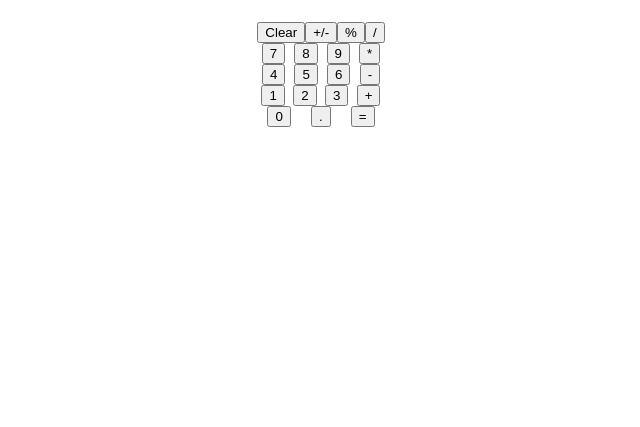
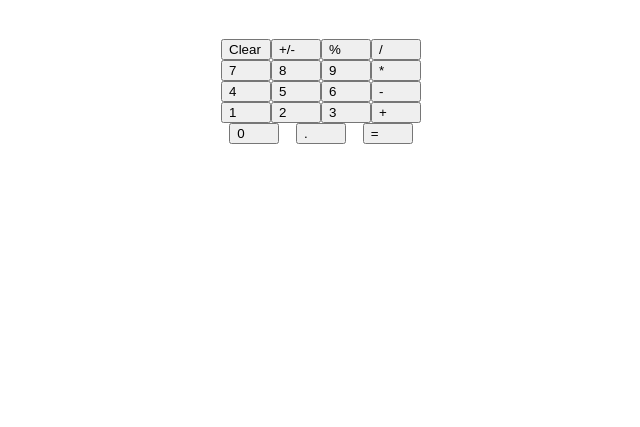
Before and after one commit to itsdavehimself/top-calculator, a plain HTML site: page index.html in a window 1280 px wide. Shown: the part 373-800 px from the top of the page, without its empty margins (319-959 px from the left). Drawn offline with Linux system fonts and the light colour scheme.

Commit message:
Change width of buttons style

```diff
--- a/style.css
+++ b/style.css
@@ -21,3 +21,13 @@ body {
     display: flex;
     justify-content: space-around;
 }
+
+.output {
+    width: 200px;
+    height: 50px;
+}
+
+button {
+    display: flex;
+    width: 50px;
+}
```
